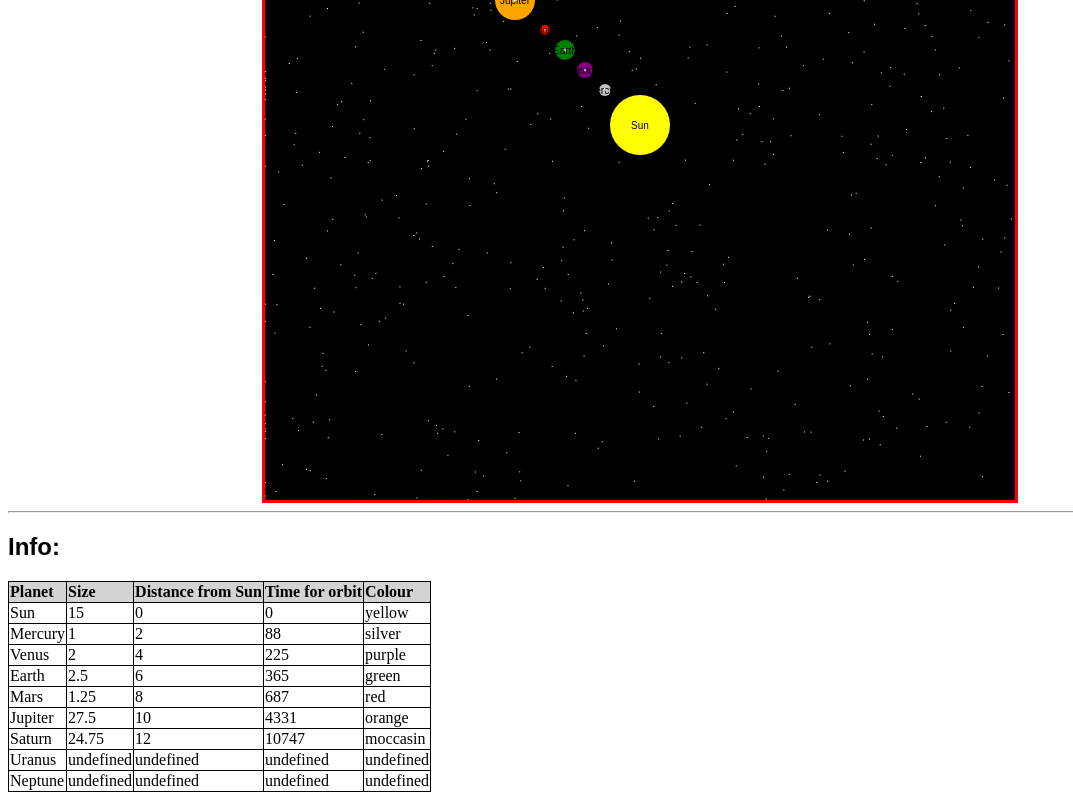
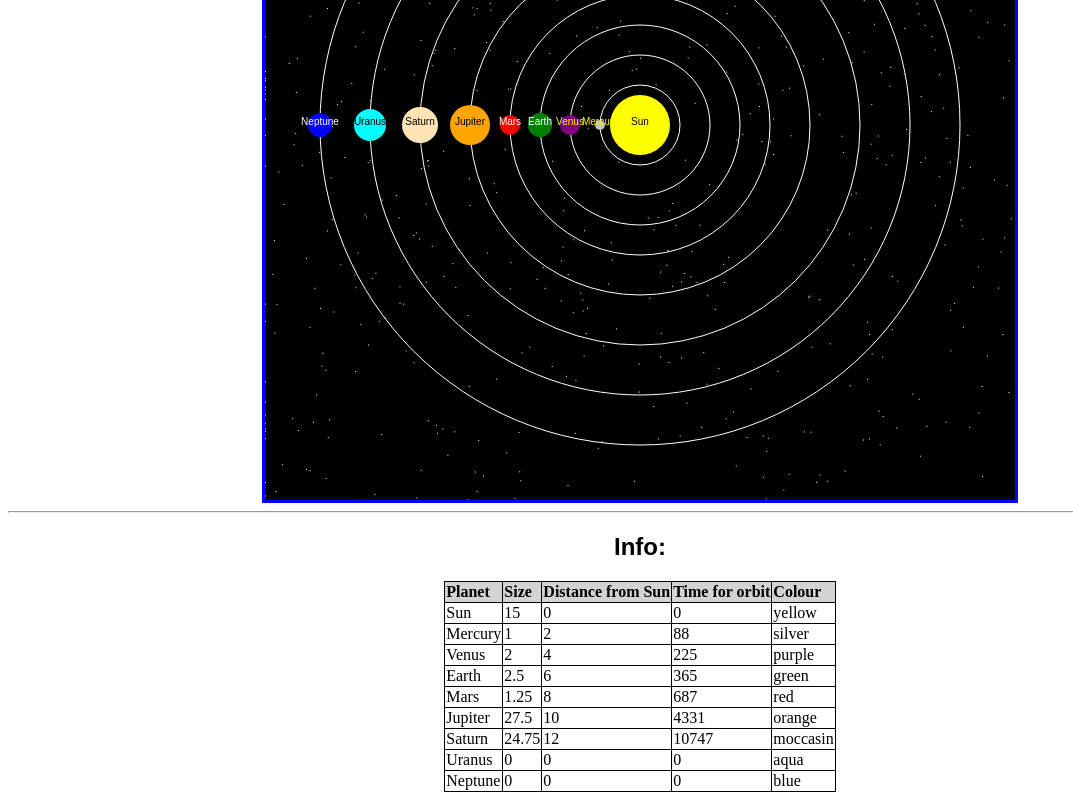
Before and after one commit to jasonsedwards/orrery, a plain HTML site: page src/index.html in a window 1280 px wide. Shown: the part 343-1143 px from the top of the page, without its empty margins (0-1073 px from the left). Drawn offline with Linux system fonts and the light colour scheme.

Commit message:
Drawn orbits and styles

```diff
--- a/src/css/style.css
+++ b/src/css/style.css
@@ -5,7 +5,7 @@
     margin-right: auto;
     display: block;
     background-color: black;
-    border: 3px solid red;
+    border: 3px solid blue;
 }
 
 #title {
@@ -15,12 +15,15 @@
 
 h2 {
     font-family: Arial, Helvetica, sans-serif;
+    text-align: center;
 }
 
 #info-table, th, td {
     text-align: left;
     border: 1px solid black;
     border-collapse: collapse;
+    margin-left: auto;
+    margin-right:auto;
 }
 
 th {
--- a/src/index.html
+++ b/src/index.html
@@ -8,7 +8,7 @@
     <body>
       <h1 id='title'>Welcome to the Orrery</h1>
       <hr />
-      <canvas id="orrery" width="750" height="750"></canvas>
+      <canvas id="orrery"></canvas>
       <hr />
       <article id="info">
         <h2>Info:</h2>
--- a/src/js/config.js
+++ b/src/js/config.js
@@ -1,17 +1,19 @@
 const planets = {
-    //       [Name,         size,  dist sol,  orbit,  x coord, y coord, radius, sAngle, eAngle, colour]
-    sun:     ["Sun",        15,    0,         0,      375,     375,     30,     0,      2,      "yellow"],
-    mercury: ["Mercury",    1,     2,         88,     340,     340,     6,      0,      2,      "silver"],
-    venus:   ["Venus",      2,     4,         225,    320,     320,     8,      0,      2,      "purple"],
-    earth:   ["Earth",      2.5,   6,         365,    300,     300,     10,     0,      2,      "green" ],
-    mars:    ["Mars",       1.25,  8,         687,    280,     280,     5,      0,      2,      "red"],
-    jupiter: ["Jupiter",    27.5,  10,        4331,   250,     250,     20,     0,      2,      "orange"],
-    saturn:  ["Saturn",     24.75, 12,        10747,  220,     220,     18,     0,      2,      "moccasin"],
-    uranus:  ["Uranus"],
-    neptune: ["Neptune"]
+    //       [Name,         size,  dist sol,  orbit,  x coord, y coord, radius, sAngle, eAngle, colour,     textColour]
+    sun:     ["Sun",        15,    0,         0,      375,     375,     30,     0,      2,      "yellow",   "black"],
+    mercury: ["Mercury",    1,     2,         88,     335,     375,     5,      0,      2,      "silver",   "yellow"],
+    venus:   ["Venus",      2,     4,         225,    305,     375,     10,     0,      2,      "purple",   "yellow"],
+    earth:   ["Earth",      2.5,   6,         365,    275,     375,     12,     0,      2,      "green",    "white"],
+    mars:    ["Mars",       1.25,  8,         687,    245,     375,     10,     0,      2,      "red",      "white"],
+    jupiter: ["Jupiter",    27.5,  10,        4331,   205,     375,     20,     0,      2,      "orange",   "black"],
+    saturn:  ["Saturn",     24.75, 12,        10747,  155,     375,     18,     0,      2,      "moccasin", "black"],
+    uranus:  ["Uranus",     0,     0,         0,      105,     375,     16,     0,      2,      "aqua",     "black"],
+    neptune: ["Neptune",    0,     0,         0,      55,      375,     12,     0,      2,      "blue",     "white"]
 };
 
 const properties = {
     canvasName: "orrery",
-    canvasContext: "2d"
+    canvasContext: "2d",
+    canvasWidth: 750,
+    canvasHeight: 750
 };
--- a/src/js/main.js
+++ b/src/js/main.js
@@ -1,42 +1,62 @@
 
 function main() {
-    generateStars();
+    const c = initCanvas();
+
+    generateStars(c);
+
     for (let p in planets) {
-        drawPlanet(planets[p]);
+        drawOrbit(c, planets[p]);
+        drawPlanet(c, planets[p]);
     }
     infoTable();
 }
 
-function drawArc(x, y, r, sAngle, eAngle, colour, name) {
+function initCanvas () {
     const canvas = document.getElementById(properties.canvasName);
+    canvas.width = properties.canvasWidth;
+    canvas.height = properties.canvasHeight;
     var ctx = canvas.getContext(properties.canvasContext);
-    ctx.fillStyle = colour;
-    ctx.beginPath();
-    ctx.arc(x, y, r, sAngle, eAngle * Math.PI);
-    ctx.fill();
-    ctx.font = '20pt';
-    ctx.fillStyle = 'black';
-    ctx.textAlign = 'center';
-    ctx.fillText(name, x, y+4);
+    return ctx;
+}
+
+function generateStars(c) {
+    var x, y = Math.random();
+    var dia = c.canvas.clientWidth;
+
+    for(; y < dia; y++) {
+        for(x = Math.random(); x < dia; x++) {
+            c.fillStyle = "white";
+            c.fillRect(
+                (Math.floor(Math.random() * c.canvas.clientWidth)*(200* Math.random())),
+                (Math.floor(Math.random() * c.canvas.clientHeight)*(150* Math.random())), 1, 1);
+        }
+    }
+}
+
+function drawArc(c, x, y, r, sAngle, eAngle, colour, name, textColour) {
+    c.fillStyle = colour;
+    c.beginPath();
+    c.arc(x, y, r, sAngle, eAngle * Math.PI);
+    c.fill();
+    c.font = '20pt';
+    c.fillStyle = textColour;
+    c.textAlign = 'center';
+    c.fillText(name, x, y);
 
 }
 
-function drawPlanet(planet) {
-    drawArc(planet[4], planet[5], planet[6], planet[7], planet[8], planet[9], planet[0]);
-    if (planet[0] != "Sun") {
-        drawOrbit(planet[4], planet[5], ((planet[6])/(planets.sun[6])), planet[7], planet[8]);
-    }
+function drawPlanet(c, planet) {
+    drawArc(c, planet[4], planet[5], planet[6], planet[7], planet[8], planet[9], planet[0], planet[10]);
 }
 
-function drawOrbit(x, y, r, sAngle, eAngle) {
-    const canvas = document.getElementById(properties.canvasName);
-    var ctx = canvas.getContext(properties.canvasContext);
-    ctx.beginPath();
-    ctx.arc(x, y, r, sAngle, eAngle * Math.PI);
-    ctx.lineWidth = 2;
-    ctx.strokeStyle = "white";
-    ctx.stroke();
-
+function drawOrbit(c, planet) {
+    if (planet[0] !='Sun') {
+        c.beginPath();
+        c.arc(planets.sun[4], planets.sun[5], planets.sun[6]+((planet[5]-planet[4])-planet[6])-(planets.sun[6]-planet[6]), 0, 2 * Math.PI);
+        c.lineWidth = 1;
+        c.strokeStyle = "white";
+        c.stroke();
+    }
 }
 
 function infoTable() {
@@ -61,17 +81,3 @@ function infoTable() {
         "</tr>";
     }
 }
-
-function generateStars() {
-    const canvas = document.getElementById(properties.canvasName);
-    var ctx = canvas.getContext(properties.canvasContext);
-    var x, y = Math.random();
-    var dia = canvas.width;
-
-    for(; y < dia; y++) {                           // walk x/y grid
-        for(x = Math.random(); x < dia; x++) {
-            ctx.fillStyle = "white";          // set random color
-            ctx.fillRect((Math.floor(Math.random() * canvas.width)*(200* Math.random())), (Math.floor(Math.random() * canvas.height)*(150* Math.random())), 1, 1);               // draw a pixel
-        }
-    }
-}
```
